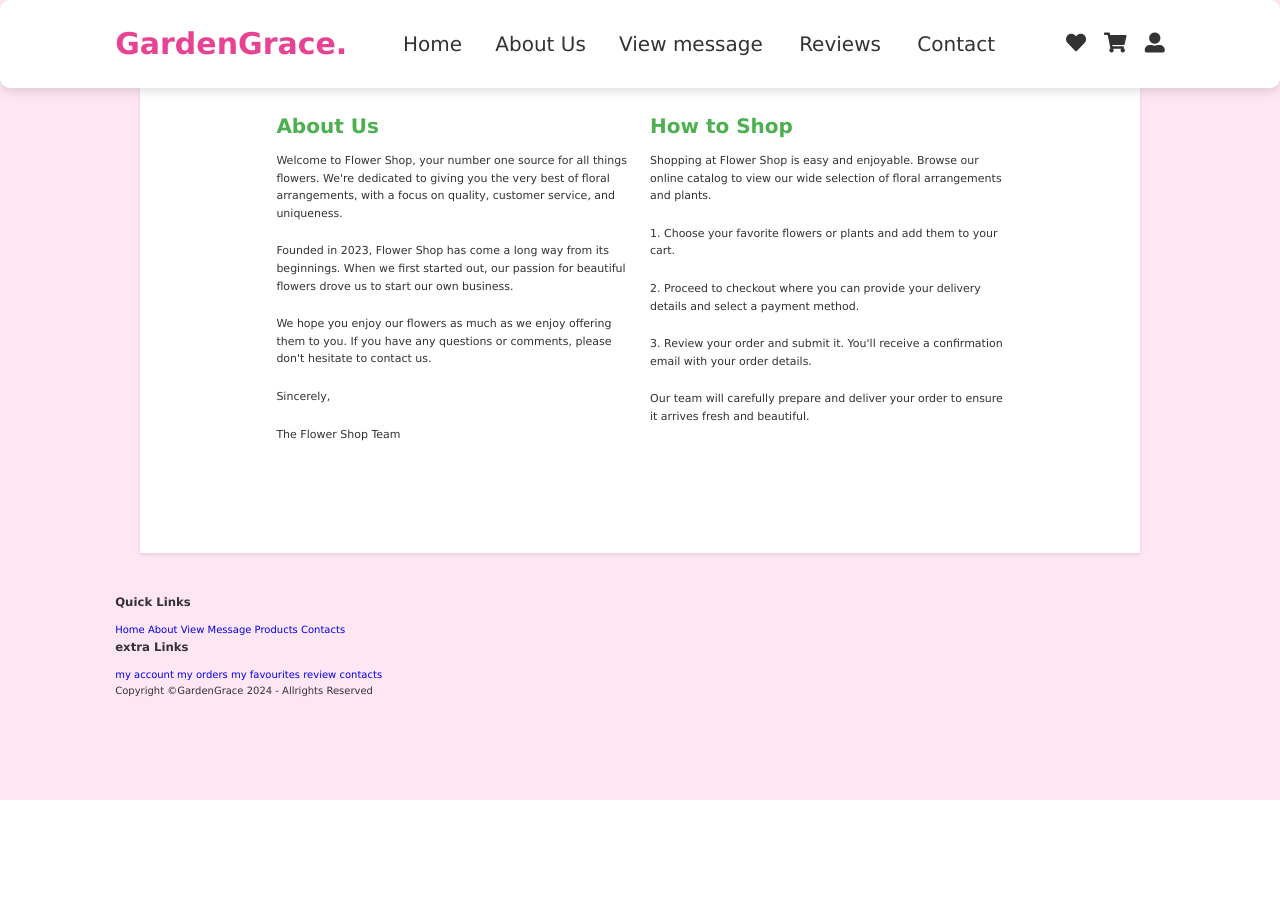
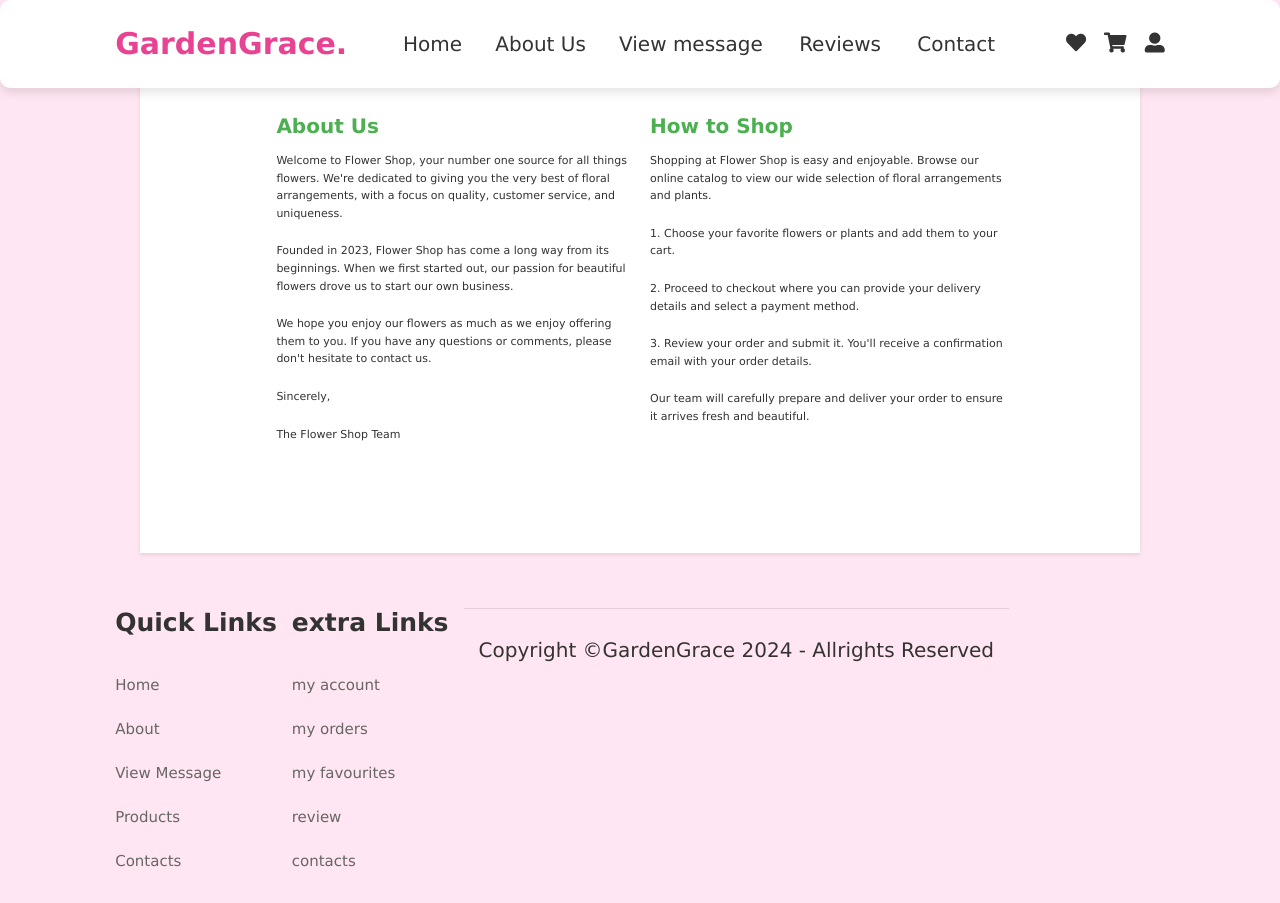
Before and after one commit to waniniRan/project2, a PHP site: page /about.php in a window 1280 px wide. Before the commit the page ends 800 px from the top, so only its background shows below. Run offline with PHP 8.4, Linux system fonts and the light colour scheme.

Commit message:
new footer

```diff
--- a/CSS/style.css
+++ b/CSS/style.css
@@ -137,7 +137,42 @@ color: #333;
     padding: 1rem 0;
     line-height:1.5;
 }
+.footer .box-container{
+    display: flex;
+    flex-wrap: wrap;
+    gap:1.5rem ;
+}
+.footer .box-containe .box{
+flex: 1 1 25rem;
+}
+.footer .box-container .box h3{
+    color: #333;
+    font-size:2.5rem ;
+    padding: 1rem 0;
+}
 
+.footer .box-container .box a{
+   display: block;
+    color: #666;
+    font-size:1.5rem ;
+    padding: 1rem 0;
+}
+footer .box-container .box a:hover{
+    color: var(--pink);
+    text-decoration: underline;
+}
+.footer .credit{
+    text-align: center;
+    padding: 1.5rem;
+    margin-top: 1.5rem;
+    padding-top: 2.5rem;
+    font-size: 2rem;
+    color: #333;
+    border-top: .1rem solid rgba(0,0,0,.1);
+}
+.footer .credit span{
+    color: var(--pink);
+}
 
 
 
```
Also changed, not shown: index.php (+2 -5 lines).
